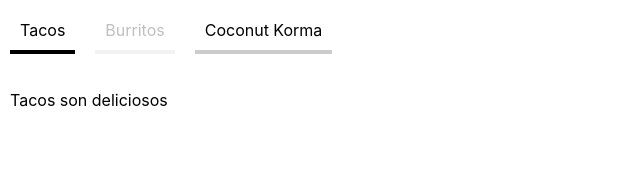
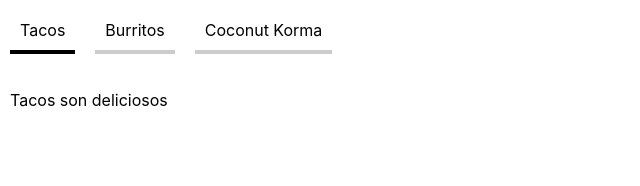
Before and after one commit to chicus12/techtalk-react-componets-pattern, a React (Create React App) app in the folder packages/compound-component/: page / in a window 1280 px wide. Shown: the top 186 px of the page, without its empty margins (0-640 px from the left). Built offline with nearby package versions, Linux system fonts and the light colour scheme.

Commit message:
Context API approach

```diff
--- a/packages/compound-component/src/App.js
+++ b/packages/compound-component/src/App.js
@@ -1,51 +1,69 @@
-import React, { Component } from 'react'
+import React, { Component, createContext } from 'react'
 import classNames from 'classnames'
 
 import './App.css'
 
-class Tabs extends Component {
-  static Header = ({ children, activeIndex, onSelect }) => (
-    <div>
-      {React.Children.map(children, (child, index) =>
-        React.cloneElement(child, {
-          isActive: index === activeIndex,
-          onSelect: () => onSelect(index),
-        })
-      )}
-    </div>
+const TabContext = createContext()
+
+function TabConsumer(props) {
+  return (
+    <TabContext.Consumer {...props}>
+      {context => {
+        if (!context) {
+          throw new Error(
+            `Tab.Consumer cannot be rendered outside the Tab component`
           )
+        }
+        return props.children(context)
+      }}
+    </TabContext.Consumer>
+  )
+}
 
-  static Tab = ({ children, onSelect, isActive, disabled }) => {
-    const style = classNames('tab', { active: isActive, disabled })
+const Header = ({ children }) => <div>{children}</div>
+
+const Tab = ({ children, disabled, tab }) => (
+  <TabConsumer>
+    {({ activeIndex, selectTabIndex }) => {
+      const style = classNames('tab', { active: activeIndex === tab, disabled })
       return (
-      <div className={style} onClick={disabled ? null : onSelect}>
+        <div
+          className={style}
+          onClick={disabled ? null : () => selectTabIndex(tab)}
+        >
           {children}
         </div>
       )
-  }
-
-  static Panels = ({ children, activeIndex }) => (
-    <div className="panels">
-      {React.Children.toArray(children)[activeIndex]}
-    </div>
+    }}
+  </TabConsumer>
 )
 
-  static Panel = ({ children }) => {
-    console.log('here')
-    return <div>{children}</div>
-  }
+const Panels = ({ children }) => (
+  <TabConsumer>
+    {({ activeIndex }) => (
+      <div className="panels">
+        {React.Children.toArray(children).filter(
+          ({ props }) => props.panel === activeIndex
+        )}
+      </div>
+    )}
+  </TabConsumer>
+)
 
-  state = { activeIndex: 0 }
+const Panel = ({ children }) => <div>{children}</div>
 
+class Tabs extends Component {
   selectTabIndex = activeIndex => {
     this.setState({ activeIndex })
   }
 
+  state = { activeIndex: 1, selectTabIndex: this.selectTabIndex }
+
   render() {
     return (
-      <div>
-        {this.props.children({ ...this.state, onSelect: this.selectTabIndex })}
-      </div>
+      <TabContext.Provider value={this.state}>
+        {this.props.children}
+      </TabContext.Provider>
     )
   }
 }
@@ -69,26 +87,22 @@ const App = () => {
   return (
     <div>
       <Tabs>
-        {({ activeIndex, onSelect }) => (
-          <>
-            <Tabs.Header activeIndex={activeIndex} onSelect={onSelect}>
-              <Tabs.Tab>Tacos</Tabs.Tab>
-              <Tabs.Tab disabled>Burritos</Tabs.Tab>
-              <Tabs.Tab>Coconut Korma</Tabs.Tab>
-            </Tabs.Header>
-            <Tabs.Panels activeIndex={activeIndex}>
-              <Tabs.Panel>
+        <Header>
+          <Tab tab={1}>Tacos</Tab>
+          <Tab tab={2}>Burritos</Tab>
+          <Tab tab={3}>Coconut Korma</Tab>
+        </Header>
+        <Panels>
+          <Panel panel={1}>
             <p>Tacos son deliciosos</p>
-              </Tabs.Panel>
-              <Tabs.Panel>
+          </Panel>
+          <Panel panel={2}>
             <p>Algunas veces un burrito es lo que realmente necesitas</p>
-              </Tabs.Panel>
-              <Tabs.Panel>
+          </Panel>
+          <Panel panel={3}>
             <p>Puede ser la mejor opción</p>
-              </Tabs.Panel>
-            </Tabs.Panels>
-          </>
-        )}
+          </Panel>
+        </Panels>
       </Tabs>
     </div>
   )
```
Lines whose indentation alone changed are shown as unchanged.
